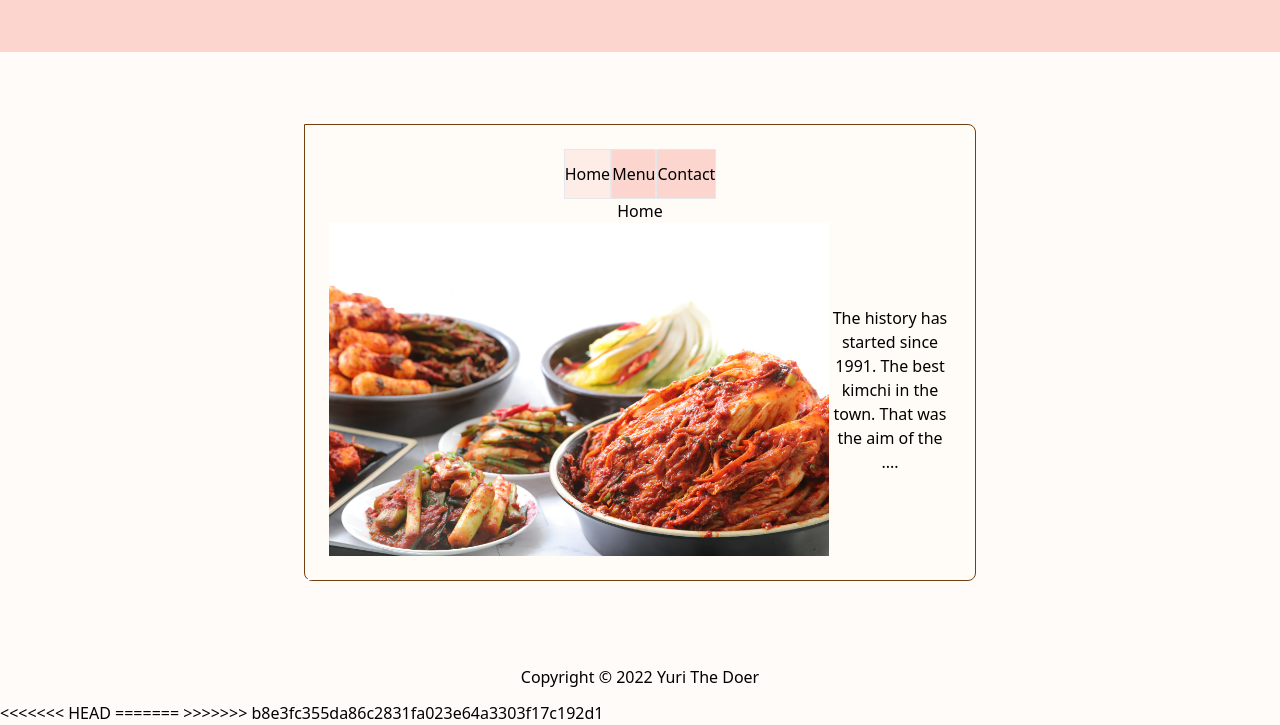
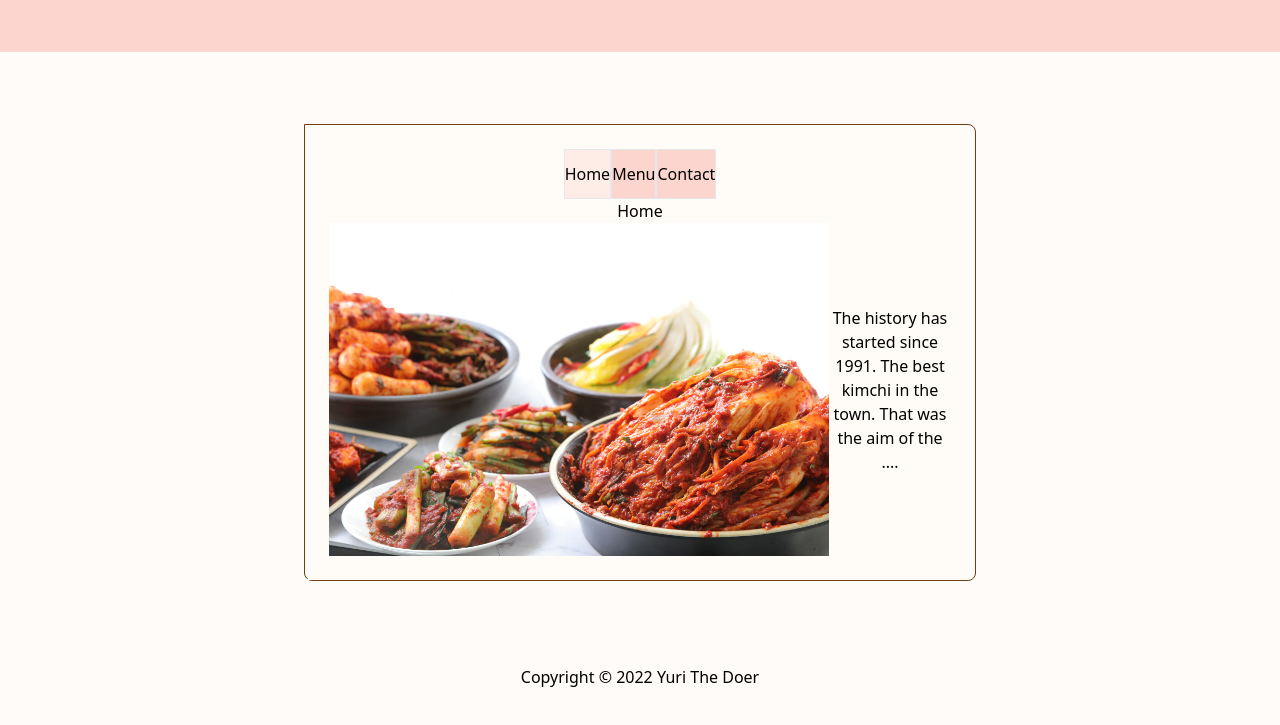
Before and after one commit to eyeri91/kimchi-store-page, a website built with webpack: page dist/index.html in a window 1280 px wide. Shown: the part 148-873 px from the top of the page. After the commit the page ends 849 px from the top, so only its background shows below. Built offline with nearby package versions, Linux system fonts and the light colour scheme.

Commit message:
Fix conflicts

```diff
--- a/dist/index.html
+++ b/dist/index.html
@@ -25,10 +25,6 @@
     <footer class="py-2 text-center">
       <span class="left-0 bottom-0">Copyright © 2022 Yuri The Doer</span>
     </footer>
-<<<<<<< HEAD
     <script src="bundle.js" type="module"></script>
-=======
-    <script src="dist/bundle.js" type="module"></script>
->>>>>>> b8e3fc355da86c2831fa023e64a3303f17c192d1
   </body>
 </html>
```
